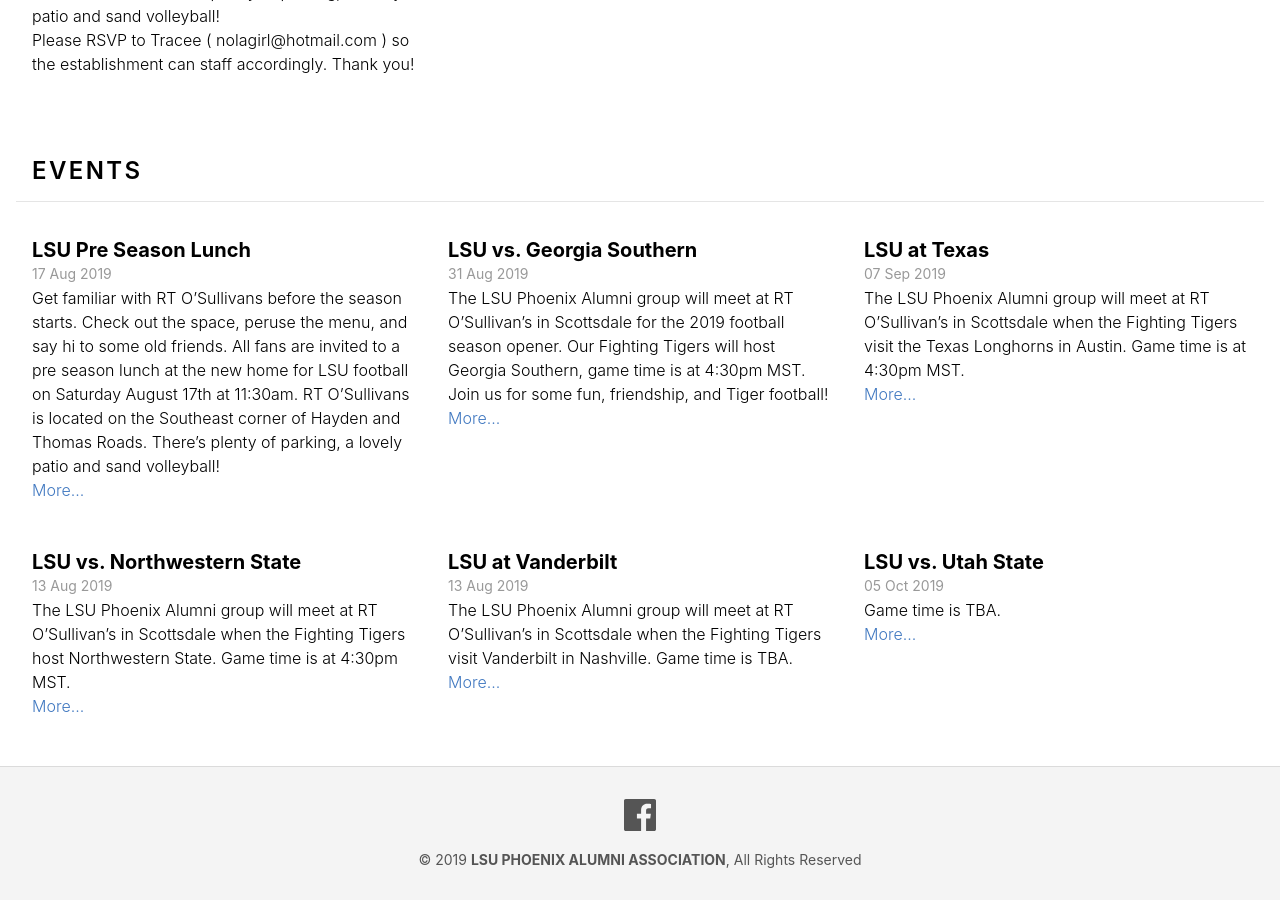
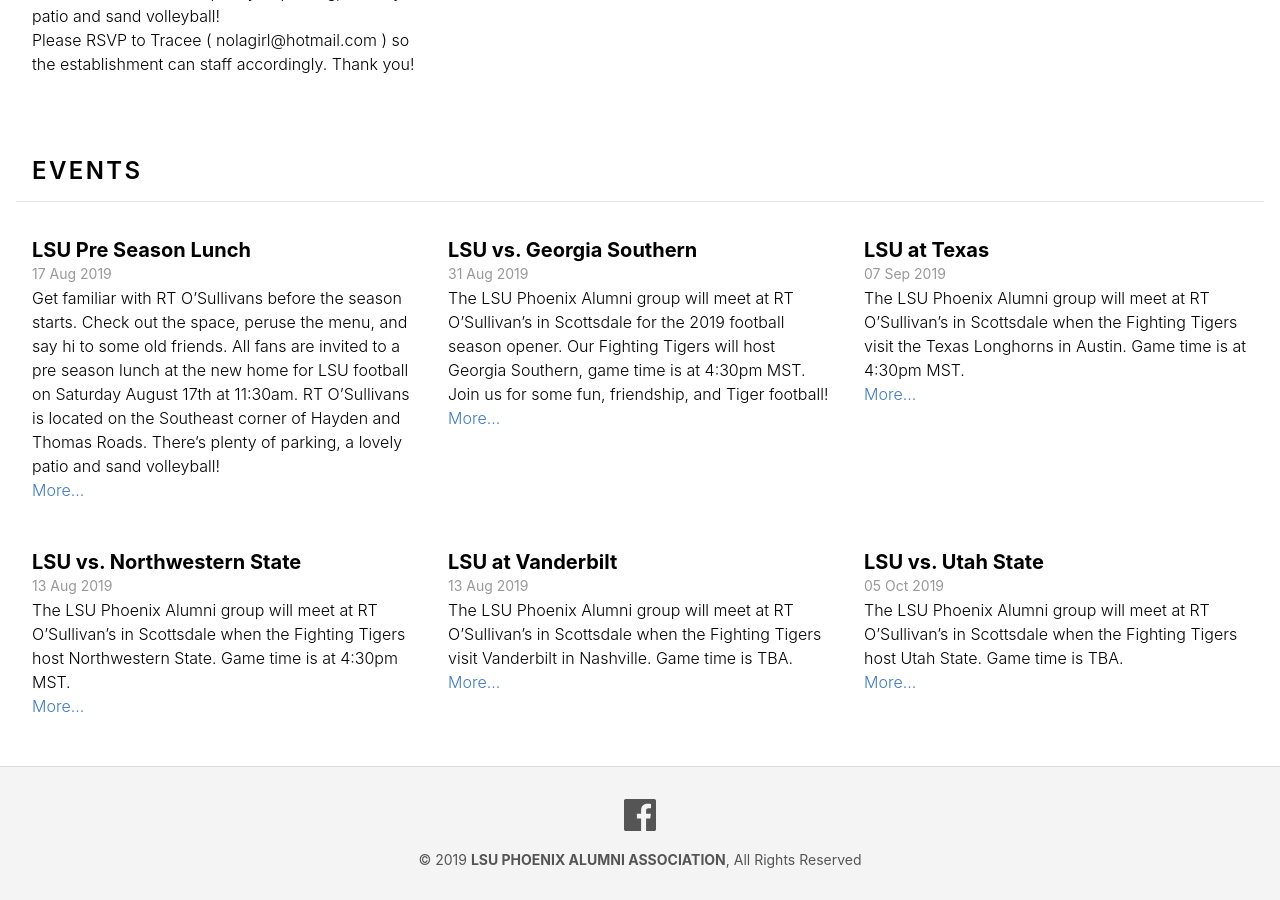
Before and after one commit to lsu-phoenix-alumni/lsu-phoenix-alumni.github.io, a Jekyll site: the page built from index.html, in a window 1280 px wide and 900 px high, scrolled down 1169 px. Built offline with Jekyll 4.4.1, drawn with Linux system fonts in a browser that asks for light colours.

Commit message:
Updated Lsu Vs Utah State

```diff
--- a/_events/lsu-vs-utah-state.markdown
+++ b/_events/lsu-vs-utah-state.markdown
@@ -6,4 +6,6 @@
 position: 5
 ---
 
-Game time is TBA.
+The LSU Phoenix Alumni group will meet at RT O'Sullivan's in Scottsdale when the Fighting Tigers host Utah State. Game time is TBA.
+
+<iframe src="https://www.google.com/maps/embed?pb=!1m18!1m12!1m3!1d3327.8607090421488!2d-111.91242458479998!3d33.47897708076575!2m3!1f0!2f0!3f0!3m2!1i1024!2i768!4f13.1!3m3!1m2!1s0x872b0bd6e7e84a29%3A0xfffedd7400a1f039!2sR.T.\+O'Sullivans\+Sports\+Grill!5e0!3m2!1sen!2sus!4v1565217587540!5m2!1sen!2sus" width="600" height="450" frameborder="0" style="border:0" allowfullscreen></iframe>
```
